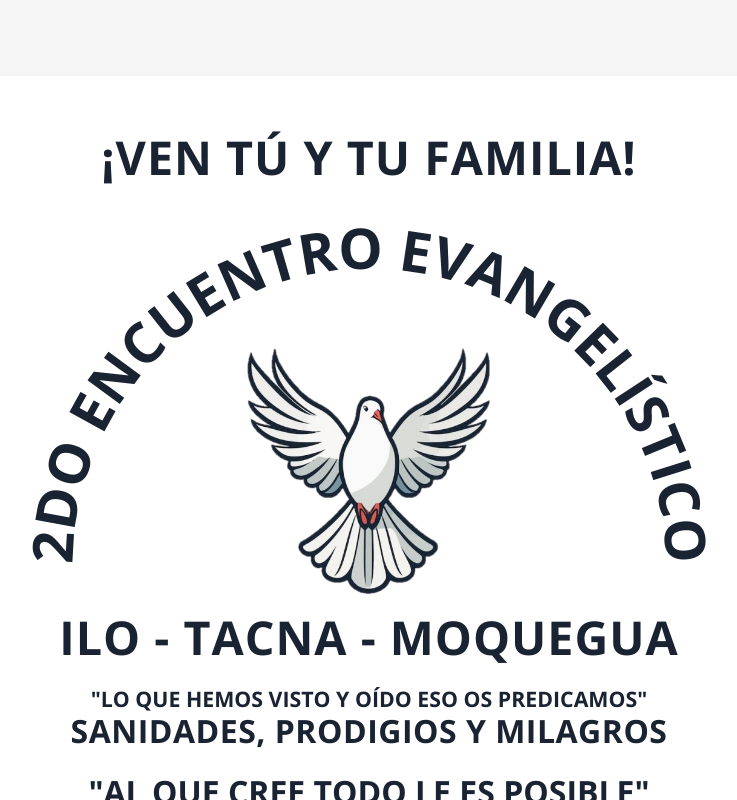
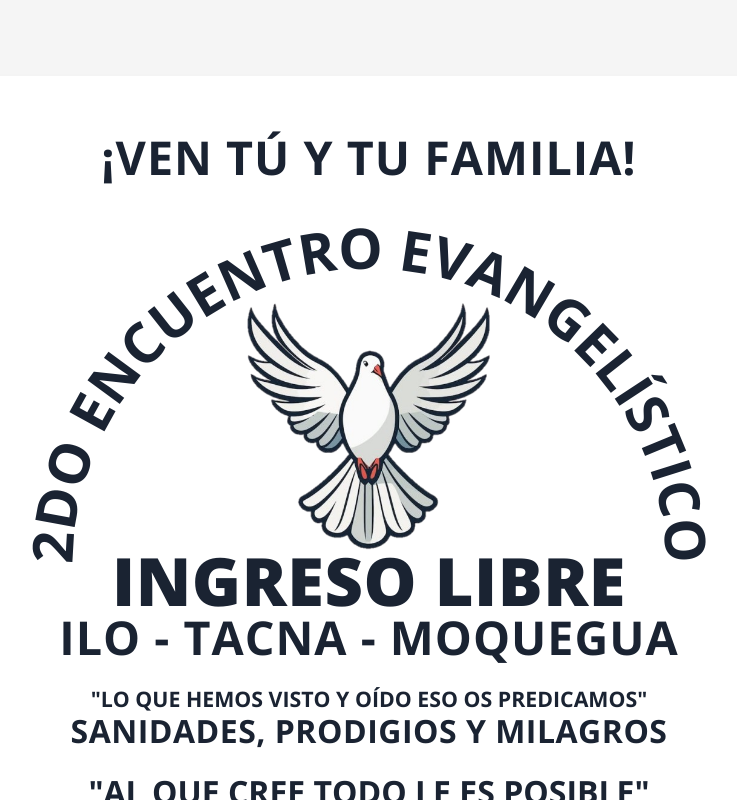
Before and after one commit to DANIELNAHUN/iglesiadediosenilo, a Vue app: page /encuentro/a4 in a window 1280 px wide. Shown: the top 800 px of the page, without its empty margins (271-1008 px from the left). Built offline with nearby package versions, Linux system fonts and the light colour scheme; the HTML template or start-up script is replaced by a standard one.

Commit message:
feat: add free entry badge and fix verse typo Add free entry badge to EncuentroA4View with custom CSS, adjust the curved title position and parent container positioning to fit the new badge, and fix a verb tense typo in EncuentroBlackView's verse text.

```diff
--- a/src/views/EncuentroA4View.vue
+++ b/src/views/EncuentroA4View.vue
@@ -5,7 +5,10 @@
         <div class="afiche-content">
           <!-- Título superior -->
           <h1 class="titulo-superior">¡VEN TÚ Y TU FAMILIA!</h1>
-
+          <!-- Badge INGRESO LIBRE -->
+          <div class="ingreso-libre-badge">
+            <span>INGRESO LIBRE</span>
+          </div>
           <!-- Título curvo con paloma -->
           <div class="titulo-curvo-container">
             <svg class="titulo-curvo-svg" viewBox="0 0 260 140" xmlns="http://www.w3.org/2000/svg">
@@ -81,6 +84,7 @@ const props = defineProps({
   height: 29.7cm;
   background: white;
   box-shadow: 0 4px 6px rgba(0, 0, 0, 0.1);
+  position: relative;
 }
 
 .afiche-full {
@@ -100,6 +104,24 @@ const props = defineProps({
   flex-direction: column;
   justify-content: space-between;
 }
+
+/* ── Badge INGRESO LIBRE ── */
+
+.ingreso-libre-badge {
+  position: absolute;
+  top: 45%;
+  left: 50%;
+  transform: translate(-50%, -50%);
+  width: 100%;
+  color: #1a2332;
+  font-size: 50pt;
+  font-weight: 800;
+  padding: 4px 12px;
+  z-index: 0;
+  letter-spacing: 0.5px;
+  text-align: center;
+}
+
 
 /* ── Tipografía (2x del afiche 4-up) ── */
 
@@ -148,7 +170,7 @@ const props = defineProps({
   position: absolute;
   width: 8cm;
   height: auto;
-  top: 35%;
+  top: 22%;
   left: 50%;
   transform: translate(-50%, -15%);
 }
--- a/src/views/EncuentroBlackView.vue
+++ b/src/views/EncuentroBlackView.vue
@@ -41,7 +41,7 @@
 
           <!-- Versículo 2 -->
           <div class="segundo-versiculo">
-            <p class="versiculo-secundario">"AL QUE CREA TODO LE ES POSIBLE"</p>
+            <p class="versiculo-secundario">"AL QUE CREE TODO LE ES POSIBLE"</p>
             <p class="referencia-biblica">(San Marcos 9:23)</p>
           </div>
 
```
